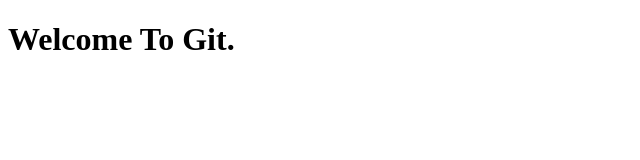
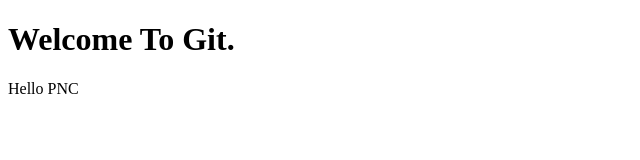
Before and after one commit to Koemsak/gitTest, a plain HTML site: page index.html in a window 1280 px wide. Shown: the full height of the page, 0-640 px from the left. Drawn offline with Linux system fonts and the light colour scheme.

Commit message:
#2 Add p to html

```diff
--- a/index.html
+++ b/index.html
@@ -8,5 +8,6 @@
 </head>
 <body>
     <h1>Welcome To Git.</h1>
+    <p>Hello PNC</p>
 </body>
 </html>
```
